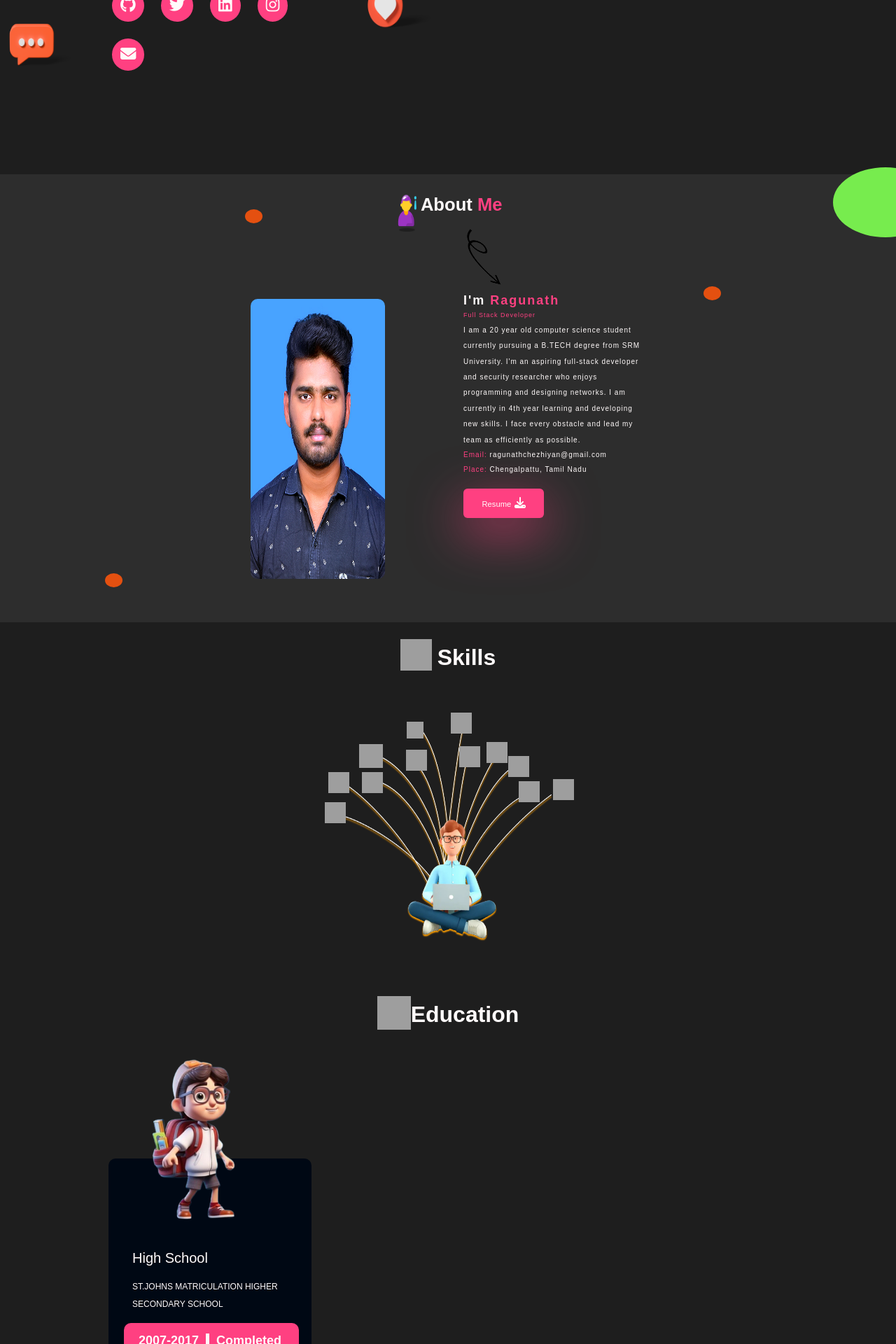
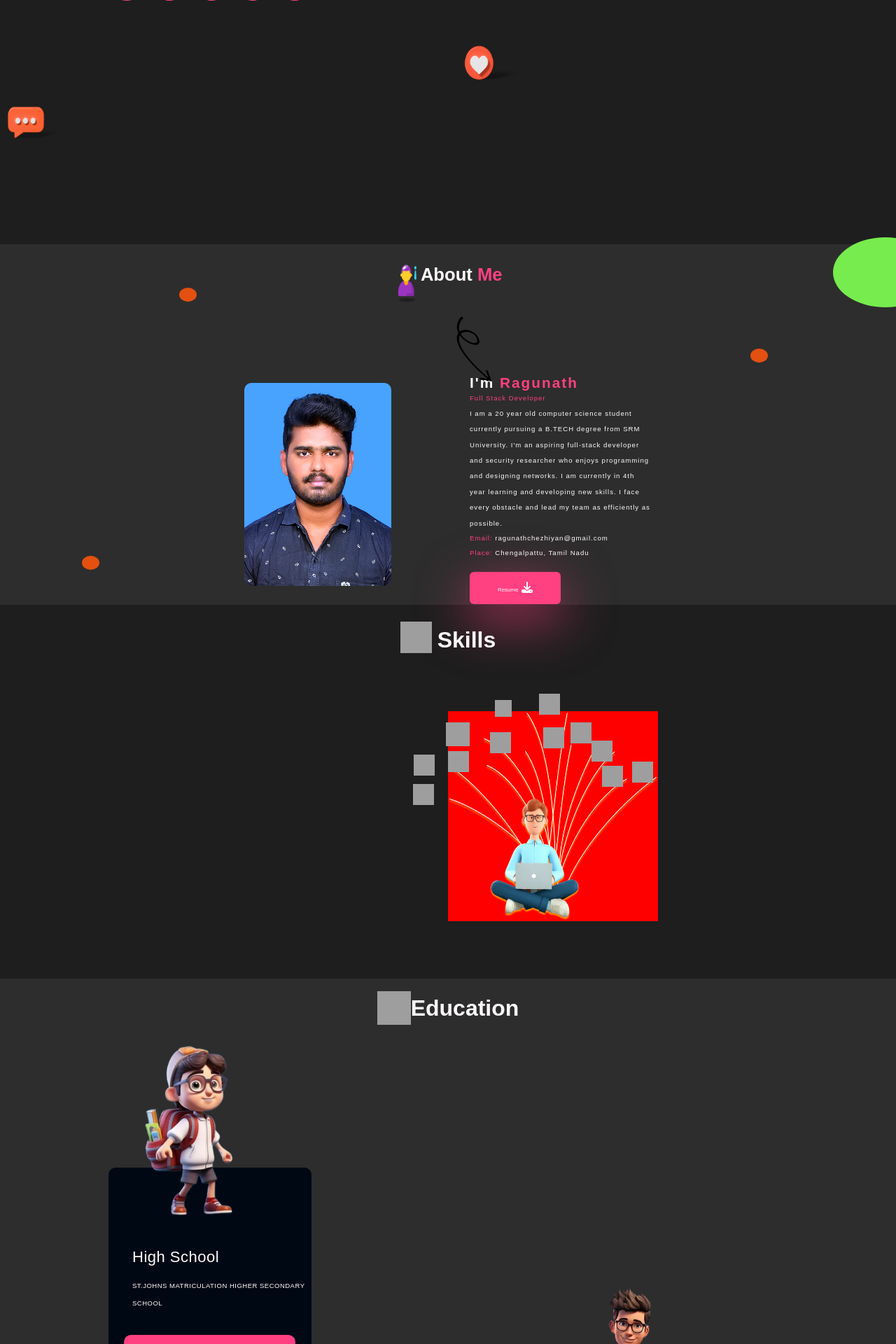
Before and after one commit to RagunathA49/Portfolio, a PHP site: page / in a window 1280 px wide; the page is wider, and only the part inside the window is pictured. Shown: the part 541-2461 px from the top of that part at 70% size. Run offline with PHP 8.4, Linux system fonts and the light colour scheme; some web fonts are replaced; grey boxes are pictures that could not be loaded.

Commit message:
skills update

```diff
--- a/index.html
+++ b/index.html
@@ -135,11 +135,12 @@
     <div class="sk-title">
         <img src="https://img.icons8.com/color/48/admin-settings-male.png" alt="admin-settings-male"/>
         <h1>Skills</h1>
+
     </div>
     <div class="skills-con">
         <img class="skills-line"src="photo/Component 4.png" alt="">
-    </div>
         <div class="skills-icons">
+
             <img id="i1"width="30" height="30" src="https://img.icons8.com/color/48/html-5--v1.png" alt="html-5--v1"/>
             <img id="i2" width="30" height="30" src="https://img.icons8.com/color/48/css3.png" alt="css3"/>
             <img id="i3" width="30" height="30" src="https://img.icons8.com/color/48/javascript--v1.png" alt="javascript--v1"/>
@@ -154,9 +155,9 @@
             <img id="i12" width="30" height="30" src="https://img.icons8.com/fluency/48/docker.png" alt="docker"/>
             <img id="men-lap" width="150" height="190" src="photo/men-laptop.png" alt="">
         </div>
+    </div>
+</div>
 
-
-</div>
  <!-- Eduction  -->
  <div class="education-container">
     <div class="edu-title">
@@ -178,8 +179,29 @@
             </div>
         </div>
         <div class="higher-sec">
+            <img src="photo/schoolstudetn2.jpg" alt="">
+            <div class="content2">
+                <h2>Higher Secondary School</h2>
+                <h3>BHARATHIYAR MATRICULATION HIGHER SECONDARY SCHOOL</h3>
             </div>
-        <div class="college"></div>
+            <div class="move-highsl2 year-com2">
+                <h2>2018-2020</h2>
+                <div class="rec"></div>
+                <h2>Completed</h2>
+            </div>
+        </div>
+        <div class="college">
+            <img src="photo/college stude.jpg" alt="">
+            <div class="content3">
+                <h2>Bachelor Of Enginerring And Technology</h2>
+                <h3>SRM INSTITUTE OF SCIENCE AND TECHNOLOGY</h3>
+            </div>
+            <div class="move-highsl3 year-com3">
+                <h2>2020-2024</h2>
+                <div class="rec"></div>
+                <h2>Completed</h2>
+            </div>
+        </div>
     </div>
  </div>
     <!-- jAVASCRIPT FILE -->
--- a/style.css
+++ b/style.css
@@ -70,12 +69,12 @@ a img{
 .banner-container{
     position:relative;
     width:auto;
-    height: 100vh;
+    min-height: 500px;
     /* background-color: red; */
 }
 .banner-text{
     letter-spacing: 6px;
-    line-height: 12vh;
+    line-height: 8vh;
 }
 .banner-text> h1{
     font-weight: 400;
@@ -245,8 +247,7 @@ a img{
     background-color: #2D2D2D;
     padding-top: 1rem;
     font-weight: 400;
-    width: 100vw;
-    height: 113vh;
+    height: 515px;
 }
 .about-container > .title{
     display: flex;
@@ -265,20 +266,19 @@ a img{
     color: #FF4081;
 }
 .title>img{
-    width: 3vw;
-    height: 9vh;
+    width: 46px;
+    height: 45px;
 }
 .flex-container{
     display: flex;
     flex-direction: row;
     justify-content: center;
     gap: 7rem;
-    margin-top: 18vh;
+    margin-top: 58px;
 }
 .flex-container>img{
-    margin-top: 0.5rem;
     width: 15vw;
-    height: 70vh;
+    height: 330px;
     border-radius: 10px;
 }
 
@@ -311,8 +311,8 @@ a img{
     line-height: 1.3rem;
 }
 .about-btn{
-    padding: 12px 24px;
-    width: 8vw;
+    padding: 14px 24px;
+    width: 130px;
     text-align: center;
     color: #fffafa;
     background-color: rgb(255, 64, 129);
@@ -322,12 +322,12 @@ a img{
 }
 
 #curved-arrow{
-    width: 6vw;
-    height: 25vh;
+    width: 100px;
+    height: 102px;
     rotate: 310deg;
     position: absolute;
     left: 50vw;
-    top: 12vh;
+    top: 44px;
 }
 .circle{
     position: absolute;
@@ -382,85 +382,100 @@ a img{
 .sk-title>h1{
     margin-top:0.5rem;
 }
-.skills-con{
+/* .skills-con{
+    background-color: red;
+} */
+.skills-con>.skills-line{
     position: absolute;
-    top:8rem;
+    top: 8rem;
+    left: 50vw;
+    width: 300px;
+    height: 300px;
+    background-color: red;
 }
-.skills-con>img{
+.skills-icons>.skills-line{
     width:300px;
     height: 300px;
 }
 .skills-icons>#i1{
     position: absolute;
-    bottom: 237px;
-    left: 464px ;
+    top: 232px;
+    left: 590px;
 }
 .skills-icons>#i2{
     position: absolute;
     top: 190px;
-    left: 469px;
+    left: 591px;
 }
 .skills-icons>#i3{
     position: absolute;
-    top: 190px;
-    left: 517px ;
+    top: 185px;
+    left: 640px;
 }
 .skills-icons>#i4{
     position: absolute;
-    top: 150px;
-    left: 513px;
+    top: 144px;
+    left: 637px;
 }
 .skills-icons>#i5{
     position: absolute;
     top: 158px;
-    left: 580px;
+    left: 700px;
 }
 .skills-icons>#i6{
     position: absolute;
-    top: 118px;
-    left: 581px ;
+    top: 112px;
+    left: 707px;
 }
 .skills-icons>#i7{
     position: absolute;
-    top: 105px;
-    left: 644px;
+    top: 151px;
+    left: 776px;
 }
+
+
 .skills-icons>#i8{
     position: absolute;
-    top: 153px;
-    right: 594px;
+    top: 103px;
+    left: 770px;
 }
 .skills-icons>#i9{
     position: absolute;
-    right: 555px;
-    top: 147px;
+    left: 815px;
+    top: 144px;
 }
+
+
 .skills-icons>#i10{
     position: absolute;
-    top: 203px;
-    right: 509px;
+    top: 170px;
+    left: 845px;
 }
+
+
 .skills-icons>#i11{
     position: absolute;
-    top: 167px;
-    right: 524px;
+    top: 206px;
+    left: 860px;
 }
+
+
 .skills-icons>#i12{
     position: absolute;
     top: 200px;
-    right: 460px;
+    left: 903px;
 }
 .skills-icons>#men-lap{
     position: absolute;
-    top: 250px;
-    right: 560px;
+    top: 245px;
+    left: 688px;
 }
-/* Skills */
+/* Educatoin */
 .education-container{
     position: relative;
     width: 100%;
-    height: 1000px;
-
+    height: 1500px;
+    background-color: #2D2D2D;
 }
 .education-container>.edu-title{
     display: flex;
@@ -469,7 +484,10 @@ a img{
     margin-top: 10px;
 }
 .edu-title>h1{
-    margin-top:0.5rem;
+    margin-top:1.5rem;
+}
+.edu-title>img{
+    margin-top:1.1rem;
 }
 .high-school{
     position: absolute;
@@ -477,30 +495,31 @@ a img{
     width: 290px;
     height: 320px;
     border-radius: 10px;
-    top: 232px;
+    top: 270px;
     left: 155px;
     padding: 20px;
     /* display: flex;
     justify-content: center; */
 }
 .high-school>img{
-    width: 425px;
+    width: 450px;
     position: absolute;
-    top: -168px;
-    left: -88px;
+    bottom: 222px;
+    left: -107px;
 }
 .high-school>.content{
     position: absolute;
-    top: 130px;
+    top: 115px;
     left: 34px;
     line-height: 25px;
+    letter-spacing: 0.5px;
 }
 .high-school>.content>h2{
-    font-size: 20px;
+    font-size: 26px;
     font-weight: 400;
 }
 .high-school>.content>h3{
-    font-size: 12px;
+    font-size: 10px;
     font-weight: 300;
     margin-top: 1rem;
 }
@@ -523,55 +544,214 @@ a img{
 }
 .move-highsl{
     position: absolute;
+    top: 239px;
+    left: 22px;
+}
+/* higher sec */
+.higher-sec{
+    position: absolute;
+    background-color: #000814;
+    width: 290px;
+    height: 320px;
+    border-radius: 10px;
+    top: 695px;
+    left: 59vw;
+    padding: 20px;
+    /* display: flex;
+    justify-content: center; */
+}
+.higher-sec>img{
+    width: 250px;
+    position: absolute;
+    top: -285px;
+    left: 14px;
+}
+.higher-sec>.content2{
+    position: absolute;
+    top: 105px;
+    left: 34px;
+    line-height: 20px;
+    letter-spacing: 0.5px;
+}
+.higher-sec>.content2>h2{
+    font-size: 26px;
+    font-weight: 400;
+    line-height:27px;
+}
+.higher-sec>.content2>h3{
+    font-size: 10px;
+    font-weight: 300;
+    margin-top: 1rem;
+    max-width: 235px;
+}
+.year-com2{
+    background-color: #FF4081;
+    color: #fffafa;
+    padding: 15px 21px;
+    width: 245px;
+    border-radius: 10px;
+    font-size: 10px;
+    display: flex;
+    flex-direction: row;
+    align-items:center;
+    gap: 10px;
+    letter-spacing: 0.5px;
+}
+.year-com2>.rec{
+    content: '';
+    width: 5px;
+    height: 30px;
+    background-color: #fffafa;
+}
+.move-highsl2{
+    position: absolute;
     top: 235px;
     left: 22px;
 }
-@media only screen and (max-width:1280vw) {
+/* college */
+.college{
+    position: absolute;
+    background-color: #000814;
+    width: 290px;
+    height: 320px;
+    border-radius: 10px;
+    top: 1165px;
+    left: 200px;
+    padding: 20px;
+    /* display: flex;
+    justify-content: center; */
+}
+.college>img{
+    width: 425px;
+    position: absolute;
+    top: -217px;
+    left: -60px;
+}
+.college>.content3{
+    position: absolute;
+    top: 88px;
+    left: 34px;
+    line-height: 25px;
+    letter-spacing:0.5px;
+}
+.college>.content3>h2{
+    font-size: 26px;
+    font-weight: 400;
+}
+.college>.content3>h3{
+    font-size: 10px;
+    font-weight: 300;
+    margin-top: 1rem;
+    max-width: 200px;
+}
+.year-com3{
+    background-color: #FF4081;
+    color: #fffafa;
+    padding: 15px 21px;
+    width: 245px;
+    border-radius: 10px;
+    font-size: 10px;
+    display: flex;
+    flex-direction: row;
+    align-items:center;
+    gap: 10px;
+    letter-spacing: 0.5px;
+}
+.year-com3>.rec{
+    content: '';
+    width: 5px;
+    height: 30px;
+    background-color: #fffafa;
+}
+.move-highsl3{
+    position: absolute;
+    top: 235px;
+    left: 22px;
+}
+
+
+@media only screen and (max-width:1280px) {
     nav>.hamburger{
         display: none;
     }
     .banner-container {
-        height: 82vh;
+        min-height: 92vh;
+    }
+    .banner-icons>div{
+        padding:7px 10px;
+    }
+    .banner-btn{
+        flex-wrap: wrap;
+        gap: 0.7rem;
+    }
+    .menu-items{
+        gap: 2rem;
     }
     .nav-header{
-        max-width: 100vw;
-        height: 10vh;
-    }
-    .nav-header>nav{
-        max-width: 100vw;
+        min-height: 10vh;
     }
     .menu-items,a{
-        font-size:0.7rem;
+        font-size:0.5rem;
         text-decoration: none;
     }
     .logo>a>img{
-        width: 5vw;
-        height: 7vh ;
+        width: 4vw;
+        height: 8vh;
     }
     .main-ban-con {
-        top:10vh;
+        top: 14vh;
+        gap: 2rem;
+        min-width: 318px;
     }
     .banner-text> h1 {
-        font-size: 2.1rem;
+        font-size: 1.6rem;
     }
     .banner-text > h2 {
         font-size: 0.8rem;
         letter-spacing: 2.5px;
         line-height: 2rem;
     }
+    .btn1-container a{
+        font-size: 2.1vmin;
+    }
+    .btn2-container a{
+        font-size: 2.1vmin;
+    }
     .banner-icons {
-        gap: 1.5rem;
+        gap: 1.2rem;
     }
     .banner-image> img {
-        top:5vh;
+        top: 15vh;
+        right: 0;
+        min-width: 21rem;
+
+    }
+    .img_move{
+        width: 90px;
+        height: 90px;
+        position: absolute;
+    }
+    .image1{
+        top:0px;
+        left:0px;
+    }
+    .image2{
+        top:30px;
+        right:0px;
+        animation: msg-anim 2.2s ease-in infinite;
     }
     .image4 {
         bottom: 10vh;
         left: 0vw;
         animation: code-anim 2.4s ease-in infinite;
     }
-    .about-container{
-        max-height: 80vh;
+    .image3{
+        top: 60vh;
+        left:51vw;
+        animation: heart-anim 2.1s ease-in infinite;
+    }
+    .image5{
+        left: 52vw;
     }
     .about-container>.title>h1{
         margin-top: 0.2rem;
@@ -582,21 +762,54 @@ a img{
         height: 7vh;
     }
     .flex-container>img{
-        width: 15vw;
-        height: 50vh;
+        margin-top: 12px;
+        min-width: 210px;
+        height: 290px;
     }
     .about-btn{
-        width: 9vw;
+        min-width: 100px;
     }
     #curved-arrow {
-        width: 6vw;
-        height: 20vh;
-        left: 51vw;
-        top: 5vh;
+        width: 8vw;
+        height: 22vh;
+        left: 49vw;
+        top: 8vh;
     }
     .flex-container{
-        margin-top: 11vh;
+        margin-top: 13vh;
     }
+    .about-content>.data>p{
+        font-size: 0.6rem;
+    }
+    .about-content>.data>h1 {
+        font-size: 1.3rem;
+    }
+    .about-content>.data>h2 {
+        font-size: 0.6rem;
+    }
+    .about-content>.data>#role {
+        font-size: 0.6rem;
+    }
+    .circle1{
+        top: 62px;
+        left: 256px;
+    }
+    .circle2{
+        top: 149px;
+    right: 183px;
+    }
+
+    .circle3{
+        bottom: 50px;
+    left: 117px;
+    }
+    .high-school>.content>h2 {
+        font-size: 22px;
+    }
+    .high-school>.content>h3 {
+        font-size: 9.5px;
+    }
+
 }
 /* @media only screen and (max-width:768vw) {
     a img{
```
Also changed, not shown: other parts of style.css (+17 -13 lines), photo/college stude.jpg (added), photo/schoolstudetn2.jpg (added). Lines whose indentation alone changed are shown as unchanged.
